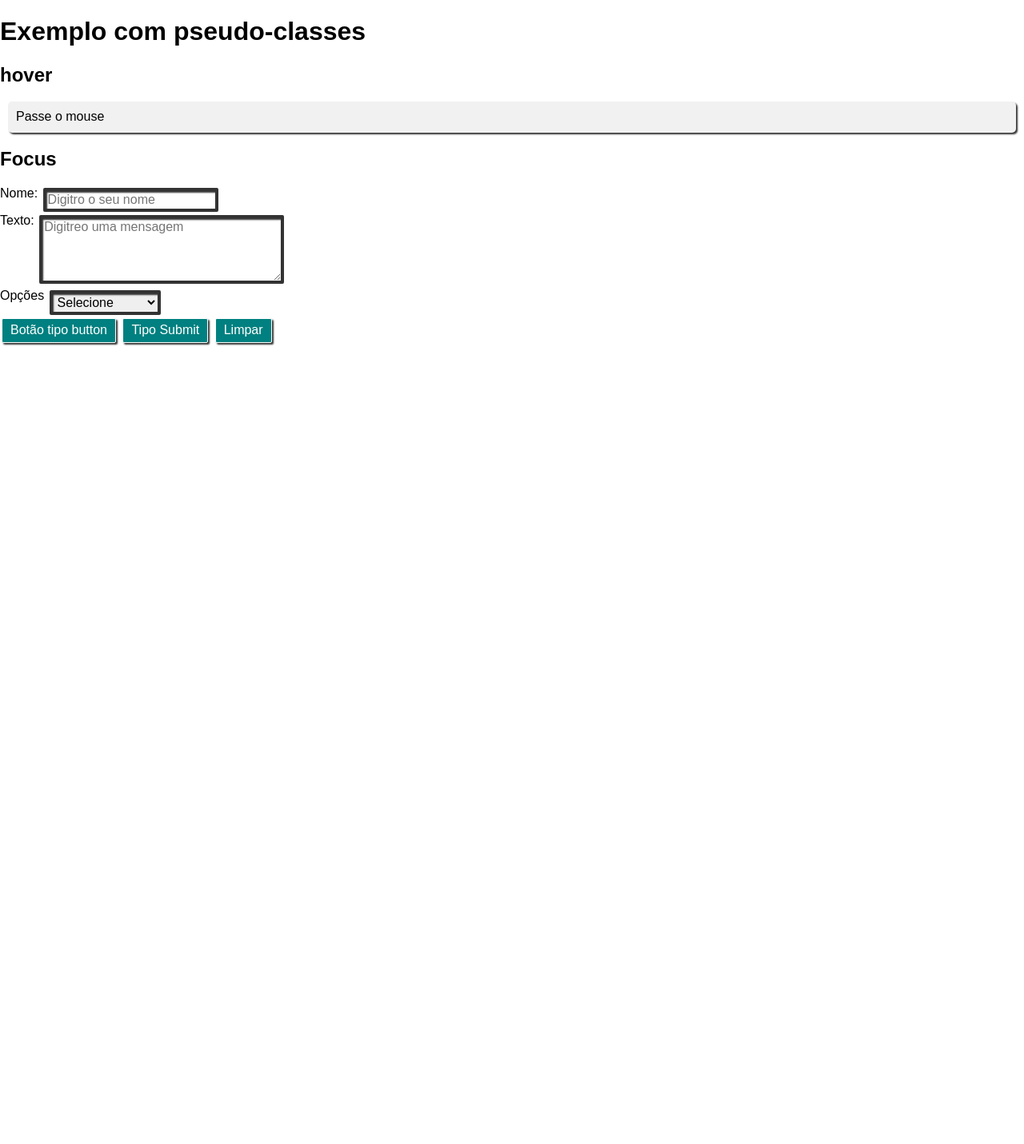
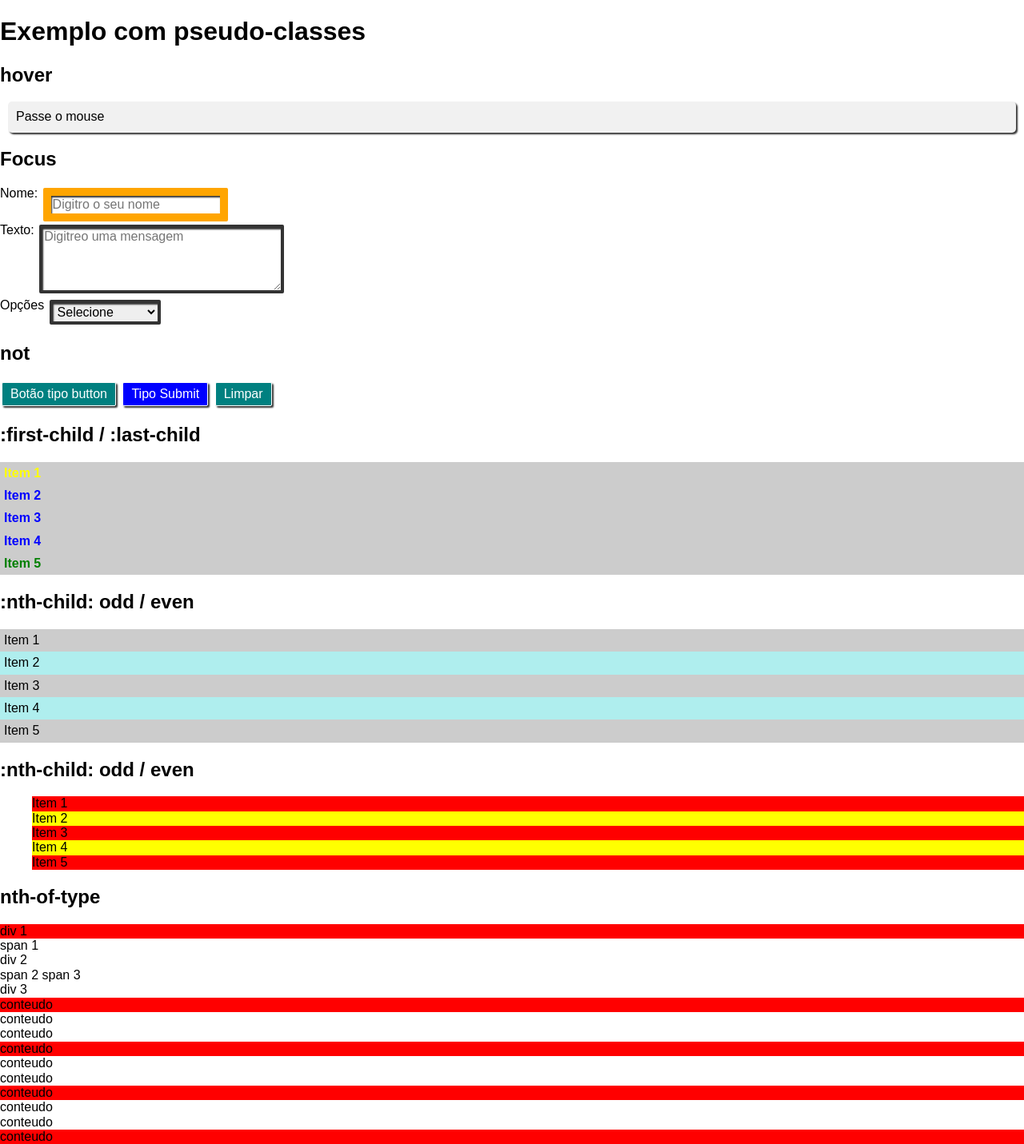
Before and after one commit to jairogubler/html-css-js, a PHP site: page /pseudo-classes.html in a window 1280 px wide. Shown: the whole page at 80% size. Before the commit the page ends 432 px from the top, so only its background shows below. Run offline with PHP 8.4, Linux system fonts and the light colour scheme.

Commit message:
CSS Aula 5

```diff
--- a/site2/css/styles.css
+++ b/site2/css/styles.css
@@ -22,6 +22,29 @@
     }
 }
 
+@keyframes vim-da-esquerda {
+    from {
+        opacity :0;
+        transform: translateX(-300px);
+
+    }
+    to {
+        opacity: 1;
+        transform: translateX(0);
+    }
+}
+
+
+@keyframes vim-da-direita {
+    from {
+        opacity :0;
+        transform: translateX(300px);
+    }
+    to {
+        opacity: 1;
+        transform: translateX(0);
+    }
+}
 
 body {
     font-family: 'Raleway', sans-serif;
@@ -172,3 +195,69 @@
 label {
     vertical-align: top;
 }
+
+input:not(.botao) {
+    border: 10px solid orange;
+}
+
+.botao:not(.he-man):not(.he-man2) {
+    background: blue;
+
+}
+
+.lista {
+    margin: 0;
+    list-style: none;
+    padding: 0;
+}
+
+.lista li {
+   padding: 5px;
+   background: #ccc;
+   color: blue;
+   font-weight: bold;
+}
+
+.lista li:first-child {
+    color: yellow;
+}
+
+.lista li:last-child {
+    color: green;
+}
+
+.lista-zebrada {
+    background:#f1f1f1;
+    list-style: none;
+    padding: 0;
+}
+
+.lista-zebrada li {
+  padding: 5px;
+}
+
+.lista-zebrada li:nth-child(odd) {
+    background: #ccc;
+}
+
+.lista-zebrada-item {
+list-style: none;
+}
+
+.lista-zebrada li:nth-child(even) {
+    background: paleturquoise;
+}
+
+.lista-zebrada-item .item:nth-child(odd) {
+    background: red;
+    animation: 5s vim-da-direita;
+}
+
+.lista-zebrada-item .item:nth-child(even) {
+    background: yellow;
+    animation: 5s vim-da-esquerda;
+}
+
+.box2 div:nth-of-type(3n+1){
+  background: red;
+}
--- a/site2/pseudo-classes.html
+++ b/site2/pseudo-classes.html
@@ -41,9 +41,55 @@
                         <option value="02 ">São Paulo</option>
                     </select>
                 </div>
-                <button class="botao ">Botão tipo button</button>
+                <div>
+                    <h2>not</h2>
+                    <button class="botao he-man">Botão tipo button</button>
                     <input class="botao" type="submit" value="Tipo Submit">
-                <input class="botao" type="reset" value="Limpar">
+                    <input class="botao he-man2" type="reset" value="Limpar">
+                </div>
+                <h2>:first-child / :last-child</h2>
+                <ul class="lista">
+                    <li>Item 1</li>
+                    <li>Item 2</li>
+                    <li>Item 3</li>
+                    <li>Item 4</li>
+                    <li>Item 5</li>
+                </ul>
+                <h2>:nth-child: odd / even</h2>
+                <ul class="lista-zebrada">
+                    <li>Item 1</li>
+                    <li>Item 2</li>
+                    <li>Item 3</li>
+                    <li>Item 4</li>
+                    <li>Item 5</li>
+                </ul>
+                <h2>:nth-child: odd / even</h2>
+                <ul class="lista-zebrada-item">
+                    <li class="item">Item 1</li>
+                    <li class="item">Item 2</li>
+                    <li class="item">Item 3</li>
+                    <li class="item">Item 4</li>
+                    <li class="item">Item 5</li>
+                </ul>
+                <h2>nth-of-type</h2>
+                <div class="box2">
+                    <div>div 1</div>
+                    <span>span 1</span>
+                    <div>div 2</div>
+                    <span>span 2</span>
+                    <span>span 3</span>
+                    <div>div 3</div>
+                    <div>conteudo</div>
+                    <div>conteudo</div>
+                    <div>conteudo</div>
+                    <div>conteudo</div>
+                    <div>conteudo</div>
+                    <div>conteudo</div>
+                    <div>conteudo</div>
+                    <div>conteudo</div>
+                    <div>conteudo</div>
+                    <div>conteudo</div>
+                </div>
             </div>
         </form>
     </main>
```
Lines whose indentation alone changed are shown as unchanged.
